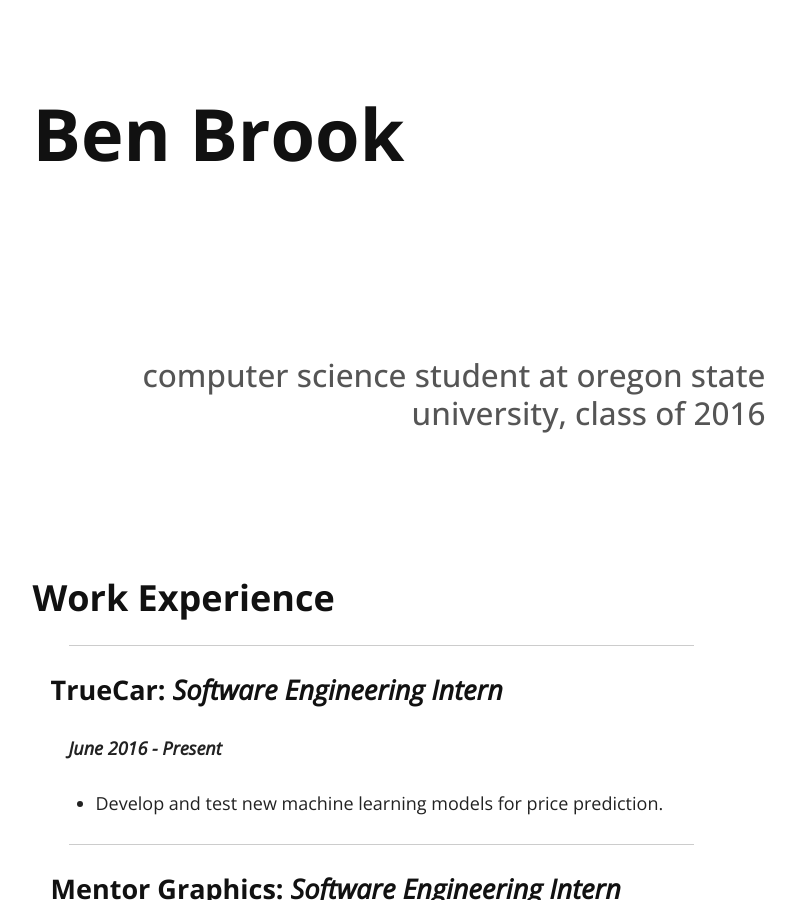
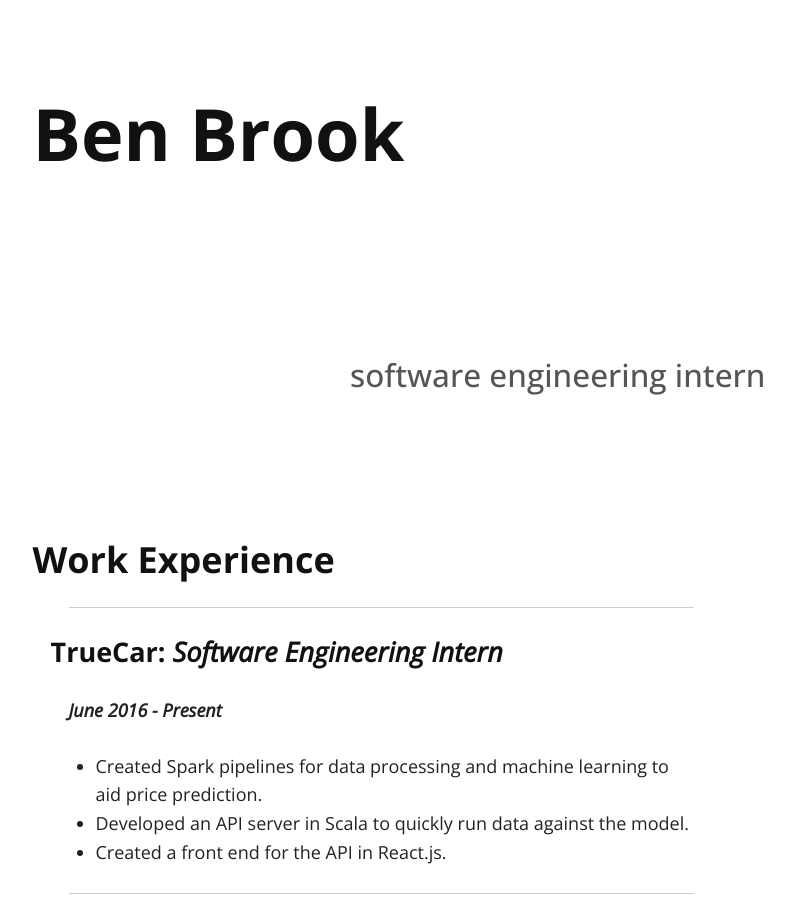
Before and after one commit to benrbrook/personal-page, a Jekyll site: the page built from index.md, in a window 1280 px wide and 900 px high. Shown: the whole window, without its empty margins (259-1055 px from the left). Built offline with Jekyll 4.4.1, drawn with Linux system fonts in a browser that asks for light colours; some of the changed text lies outside the part shown.

Commit message:
Add TrueCar information

```diff
--- a/index.md
+++ b/index.md
@@ -2,7 +2,7 @@
 layout: default
 ---
 
-## computer science student at oregon state university, class of 2016
+## software engineering intern
 
 ### Work Experience
 
@@ -12,7 +12,9 @@ layout: default
 
 **_June 2016 - Present_**
 
-* Develop and test new machine learning models for price prediction.
+* Created Spark pipelines for data processing and machine learning to aid price prediction.
+* Developed an API server in Scala to quickly run data against the model.
+* Created a front end for the API in React.js.
 
 ---
 
```
Also changed, not shown: other parts of index.md (+8 -0 lines), 1 other file.
